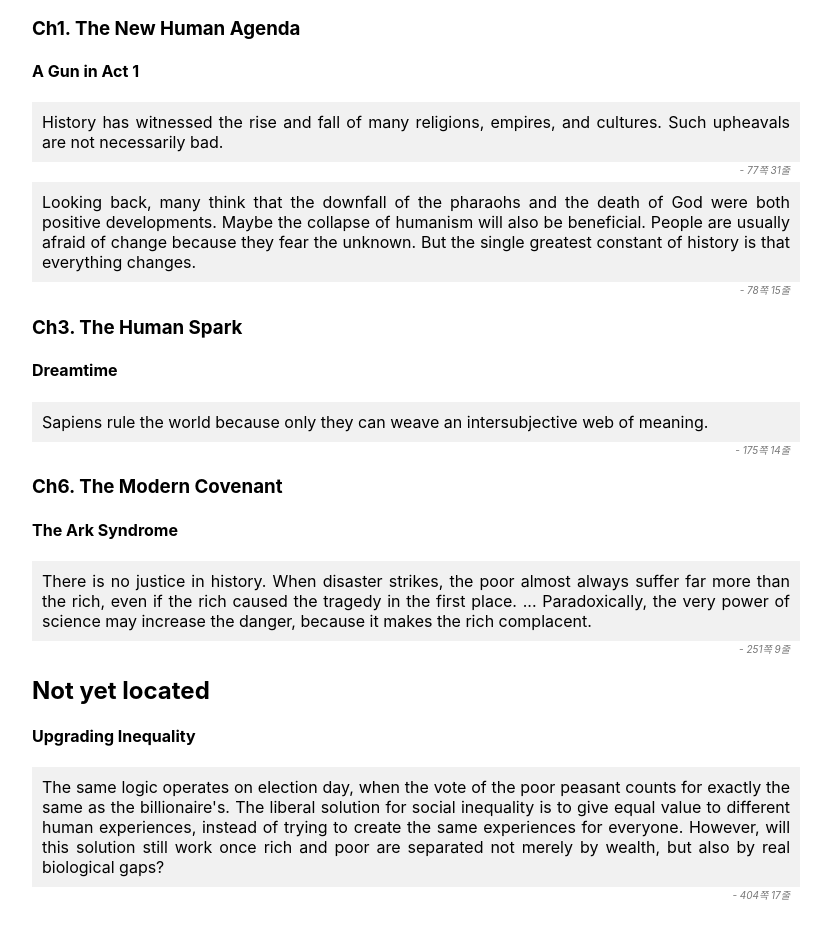
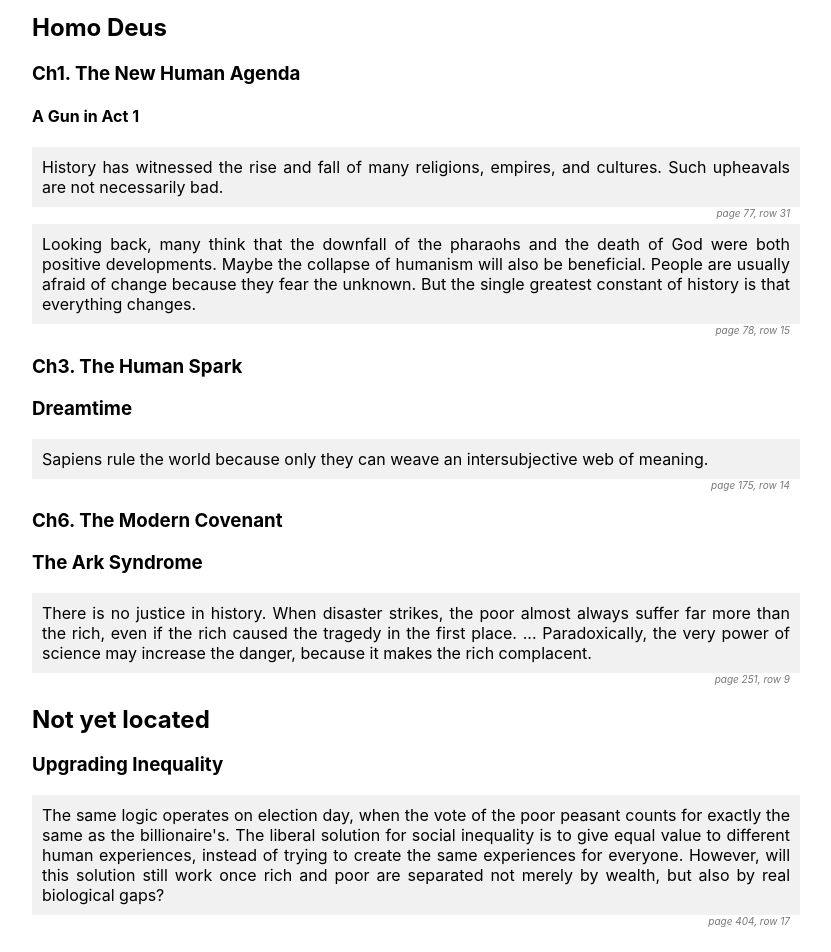
Before and after one commit to JahunSeo/react-gh-pages, a React (Create React App) app: page / in a window 1280 px wide. Shown: the part 329-1281 px from the top of the page, without its empty margins (224-1055 px from the left). Before the commit the page ends 1256 px from the top, so only its background shows below. Built offline with nearby package versions, Linux system fonts and the light colour scheme.

Commit message:
[johnny] use locale in quote

```diff
--- a/src/HomoDeus/Locale/en.js
+++ b/src/HomoDeus/Locale/en.js
@@ -1,26 +1,41 @@
 const en = {
   // h1
-  title: "Homo Deus",
+  h1: "Homo Deus",
   // h2
-  "h_d2.1": "",
-  "h_d2.2": "",
-  "h_d2.3": "",
+  h2_1: "",
+  h2_2: "",
+  h2_3: "",
   // h3
-  "h_d3.1": "",
-  "h_d3.2": "",
-  "h_d3.3": "",
-  "h_d3.4": "",
-  "h_d3.5": "",
-  "h_d3.6": "",
-  "h_d3.7": "",
-  "h_d3.8": "",
-  "h_d3.9": "",
-  "h_d3.10": "",
-  "h_d3.11": "",
+  h3_1: "Ch1. The New Human Agenda",
+  h3_2: "",
+  h3_3: "Ch3. The Human Spark",
+  h3_4: "",
+  h3_5: "",
+  h3_6: "Ch6. The Modern Covenant",
+  h3_7: "",
+  h3_8: "",
+  h3_9: "",
+  h3_10: "",
+  h3_11: "",
   // h4
-  "h_d4.^1-r1": "",
+  h4_r1: "A Gun in Act 1",
+  h4_r2: "Dreamtime",
+  h4_r3: "The Ark Syndrome",
+  h4_r4: "Upgrading Inequality",
+
   // p
-  p_r1: ""
+  p_r1: `History has witnessed the rise and fall of many religions, empires, and cultures. Such upheavals are not necessarily bad.`,
+  "p_r1.loc": `page 77, row 31`,
+  p_r2: `Looking back, many think that the downfall of the pharaohs and the death of God were both positive developments. Maybe the collapse of humanism will also be beneficial. People are usually afraid of change because they fear the unknown. But the single greatest constant of history is that everything changes.`,
+  "p_r2.loc": `page 78, row 15`,
+  p_r3: `Sapiens rule the world because only they can weave an intersubjective web of meaning.`,
+  "p_r3.loc": `page 175, row 14`,
+  p_r4: `There is no justice in history. When disaster strikes, the poor almost always suffer far more than the rich, even if the rich caused the tragedy in the first place. ... Paradoxically, the very power of science may increase the danger, because it makes the rich complacent.`,
+  "p_r4.loc": `page 251, row 9`,
+  p_r5: `The same logic operates on election day, when the vote of the poor peasant counts for exactly the same as the billionaire's. The liberal solution for social inequality is to give equal value to different human experiences, instead of trying to create the same experiences for everyone. However, will this solution still work once rich and poor are separated not merely by wealth, but also by real biological gaps?`,
+  "p_r5.loc": `page 404, row 17`
+
+  // local
 };
 
 export default en;
--- /dev/null
+++ b/src/HomoDeus/Locale/index.js
@@ -0,0 +1,8 @@
+import ko from "./ko";
+import en from "./en";
+
+const locale = {
+  ko,
+  en
+};
+export default locale;
--- a/src/HomoDeus/Locale/ko.js
+++ b/src/HomoDeus/Locale/ko.js
@@ -1,6 +1,6 @@
 const ko = {
   // h1
-  title: "호모 데우스",
+  h1: "호모 데우스",
   // h2
   "h_d2.1": "",
   "h_d2.2": "",
--- a/src/HomoDeus/Quote/index.js
+++ b/src/HomoDeus/Quote/index.js
@@ -1,5 +1,7 @@
 import React, { Component } from "react";
 import "./index.scss";
+
+import Locale from "../Locale";
 
 export default class Quote extends Component {
   constructor(props) {
@@ -8,26 +10,41 @@
   }
 
   render() {
-    let { quote, mainLang } = this.props;
-    let selected = quote[mainLang];
-    if (!selected) {
-      selected = quote[Object.keys(quote)[0]];
+    let { quote, loc = {}, lang, className = "" } = this.props;
+
+    let quoteText = Locale[lang][quote.id];
+    let locText = Locale[lang][quote.id + ".loc"];
+    let substituted = false;
+    if (!quoteText) {
+      quoteText = quote[lang];
+      locText = loc[lang];
     }
 
-    let quoteText = selected.content;
-    let localText = ``;
-    if (selected.local) {
-      localText += `- ${selected.local.p}쪽`;
-      if (selected.local.r) localText += ` ${selected.local.r}줄`;
+    if (!quoteText) {
+      // if quote.id were suggested, the id will be shown.
+      let key = Object.keys(quote)[0];
+      quoteText = quote[key];
+      locText = loc[key];
+      substituted = true;
     }
+
+    // final
+    if (!quoteText) {
+      return <span>empty..</span>;
+    }
+
+    className += ` QuoteTag`;
+    if (substituted) className += ` QuoteTag__substituted`;
+    className = className.trim();
+
     // let quoteText = `But the single greatest constant of history is that everything changes.`;
-    // let localText = `- ${100}쪽 ${23}줄`;
+    // let locText = `- ${100}쪽 ${23}줄`;
 
     return (
       <div className="Quote">
         <blockquote className="Item__quote">{quoteText}</blockquote>
         <div className="Item__localRow">
-          <p className="Item__local">{localText}</p>
+          <p className="Item__local">{locText}</p>
         </div>
       </div>
     );
--- a/src/HomoDeus/TextTag/index.js
+++ b/src/HomoDeus/TextTag/index.js
@@ -1,16 +1,28 @@
 import React from "react";
 import generateID from "../../Util/IDgenerator";
+import Locale from "../Locale";
 
 const TextTag = props => {
-  let { tag, locale, lang, className = "" } = props;
-  let selected = locale[lang];
+  let { tag, content, lang, className = "" } = props;
+
+  let text = Locale[lang][content.id];
   let substituted = false;
-  if (!selected) {
-    selected = locale[Object.keys(locale)[0]];
+  if (!text) {
+    text = content[lang];
+  }
+
+  if (!text) {
+    // if content.id were suggested, the the value of id will be shown.
+    text = content[Object.keys(content)[0]];
     substituted = true;
   }
 
-  let id = generateID(selected);
+  // final
+  if (!text) {
+    return <span>empty..</span>;
+  }
+
+  let id = generateID(text);
   className += ` TextTag`;
   if (tag) className += ` TextTag__${tag}`;
   if (substituted) className += ` TextTag__substituted`;
@@ -20,47 +32,47 @@
     case "h1":
       return (
         <h1 id={id} className={className}>
-          {selected}
+          {text}
         </h1>
       );
     case "h2":
       return (
         <h2 id={id} className={className}>
-          {selected}
+          {text}
         </h2>
       );
     case "h3":
       return (
         <h3 id={id} className={className}>
-          {selected}
+          {text}
         </h3>
       );
     case "h4":
       return (
         <h4 id={id} className={className}>
-          {selected}
+          {text}
         </h4>
       );
     case "h5":
       return (
         <h5 id={id} className={className}>
-          {selected}
+          {text}
         </h5>
       );
     case "h6":
       return (
         <h6 id={id} className={className}>
-          {selected}
+          {text}
         </h6>
       );
     case "p":
       return (
         <p id={id} className={className}>
-          {selected}
+          {text}
         </p>
       );
     default:
-      return <span>{selected}</span>;
+      return <span>{text}</span>;
   }
 };
 
--- a/src/HomoDeus/index.js
+++ b/src/HomoDeus/index.js
@@ -7,7 +7,7 @@
 
 export default class HomoDeus extends Component {
   state = {
-    mainLang: "ko"
+    mainLang: "en"
   };
 
   handleLangBtn = () => {
@@ -57,98 +57,25 @@
               </NavList>
             </nav>
             <button onClick={this.handleLangBtn}>ko/en</button>
+            <p>{mainLang}</p>
           </section>
           <section className="section section--main">
             <div className="Main">
-              <TextTag
-                tag={"h1"}
-                locale={{ en: "Homo Deus", ko: "호모 데우스" }}
-                lang={mainLang}
-              />
-              <TextTag
-                tag={"h3"}
-                locale={{ en: "Ch1. The New Human Agenda", ko: "" }}
-                lang={mainLang}
-              />
-              <TextTag
-                tag={"h4"}
-                locale={{ en: "A Gun in Act 1", ko: "" }}
-                lang={mainLang}
-              />
-              <Quote
-                quote={{
-                  en: {
-                    content: `History has witnessed the rise and fall of many religions, empires, and cultures. Such upheavals are not necessarily bad.`,
-                    local: { p: 77, r: 31 }
-                  }
-                }}
-                mainLang={mainLang}
-              />
-              <Quote
-                quote={{
-                  en: {
-                    content: `Looking back, many think that the downfall of the pharaohs and the death of God were both positive developments. Maybe the collapse of humanism will also be beneficial. People are usually afraid of change because they fear the unknown. But the single greatest constant of history is that everything changes.`,
-                    local: { p: 78, r: 15 }
-                  }
-                }}
-                mainLang={mainLang}
-              />
-              <TextTag
-                tag={"h3"}
-                locale={{ en: "Ch3. The Human Spark", ko: "" }}
-                lang={mainLang}
-              />
-              <TextTag
-                tag={"h4"}
-                locale={{ en: "Dreamtime", ko: "" }}
-                lang={mainLang}
-              />
-              <Quote
-                quote={{
-                  en: {
-                    content: `Sapiens rule the world because only they can weave an intersubjective web of meaning.`,
-                    local: { p: 175, r: 14 }
-                  }
-                }}
-                mainLang={mainLang}
-              />
+              <TextTag tag={"h1"} content={{ id: "h1" }} lang={mainLang} />
+              <TextTag tag={"h3"} content={{ id: "h3_1" }} lang={mainLang} />
+              <TextTag tag={"h4"} content={{ id: "h4_r1" }} lang={mainLang} />
+              <Quote quote={{ id: "p_r1" }} lang={mainLang} />
+              <Quote quote={{ id: "p_r2" }} lang={mainLang} />
+              <TextTag tag={"h3"} content={{ id: "h3_3" }} lang={mainLang} />
+              <TextTag tag={"h3"} content={{ id: "h4_r2" }} lang={mainLang} />
+              <Quote quote={{ id: "p_r3" }} lang={mainLang} />
+              <TextTag tag={"h3"} content={{ id: "h3_6" }} lang={mainLang} />
+              <TextTag tag={"h3"} content={{ id: "h4_r3" }} lang={mainLang} />
+              <Quote quote={{ id: "p_r4" }} lang={mainLang} />
 
-              <TextTag
-                tag={"h3"}
-                locale={{ en: "Ch6. The Modern Covenant", ko: "" }}
-                lang={mainLang}
-              />
-              <TextTag
-                tag={"h4"}
-                locale={{ en: "The Ark Syndrome", ko: "" }}
-                lang={mainLang}
-              />
-
-              <Quote
-                quote={{
-                  en: {
-                    content: `There is no justice in history. When disaster strikes, the poor almost always suffer far more than the rich, even if the rich caused the tragedy in the first place. ... Paradoxically, the very power of science may increase the danger, because it makes the rich complacent.`,
-                    local: { p: 251, r: 9 }
-                  }
-                }}
-                mainLang={mainLang}
-              />
               <h2>Not yet located</h2>
-
-              <TextTag
-                tag={"h4"}
-                locale={{ en: "Upgrading Inequality", ko: "" }}
-                lang={mainLang}
-              />
-              <Quote
-                quote={{
-                  en: {
-                    content: `The same logic operates on election day, when the vote of the poor peasant counts for exactly the same as the billionaire's. The liberal solution for social inequality is to give equal value to different human experiences, instead of trying to create the same experiences for everyone. However, will this solution still work once rich and poor are separated not merely by wealth, but also by real biological gaps?`,
-                    local: { p: 404, r: 17 }
-                  }
-                }}
-                mainLang={mainLang}
-              />
+              <TextTag tag={"h3"} content={{ id: "h4_r4" }} lang={mainLang} />
+              <Quote quote={{ id: "p_r5" }} lang={mainLang} />
             </div>
           </section>
         </div>
```
